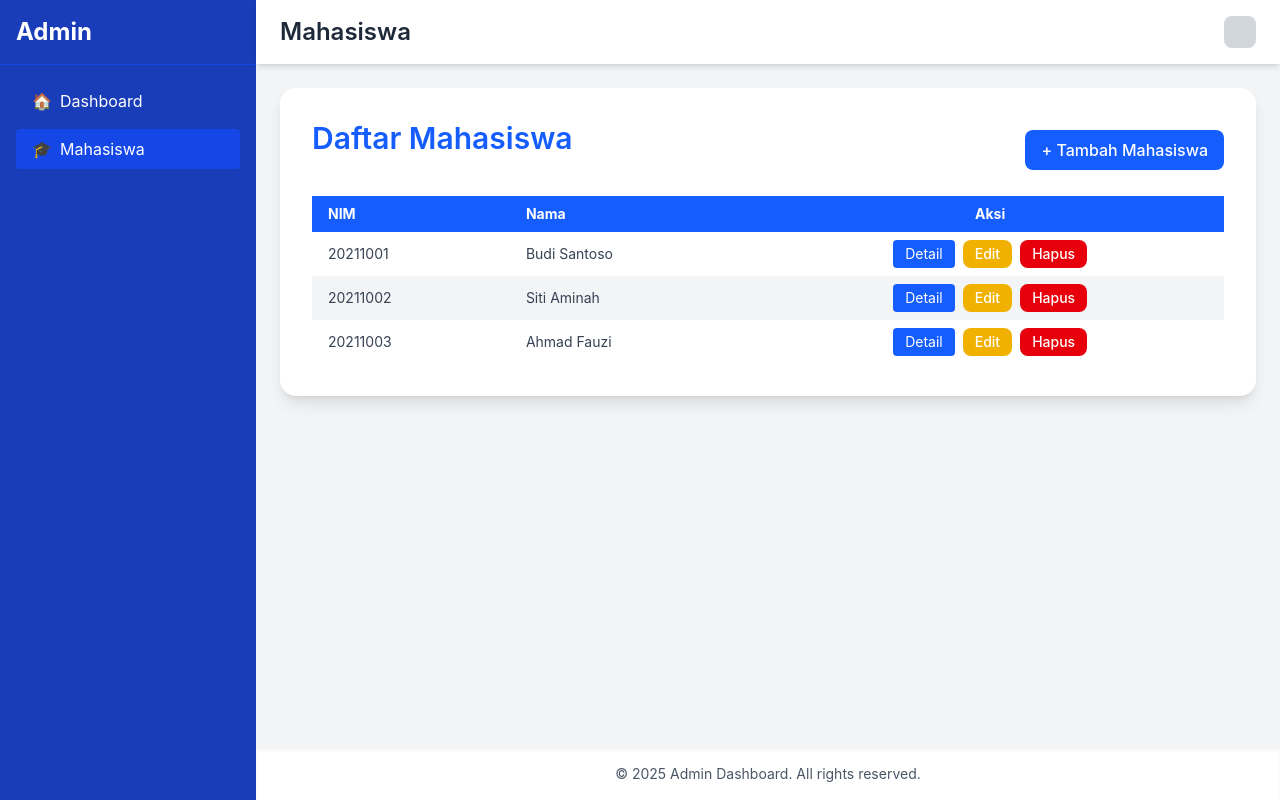
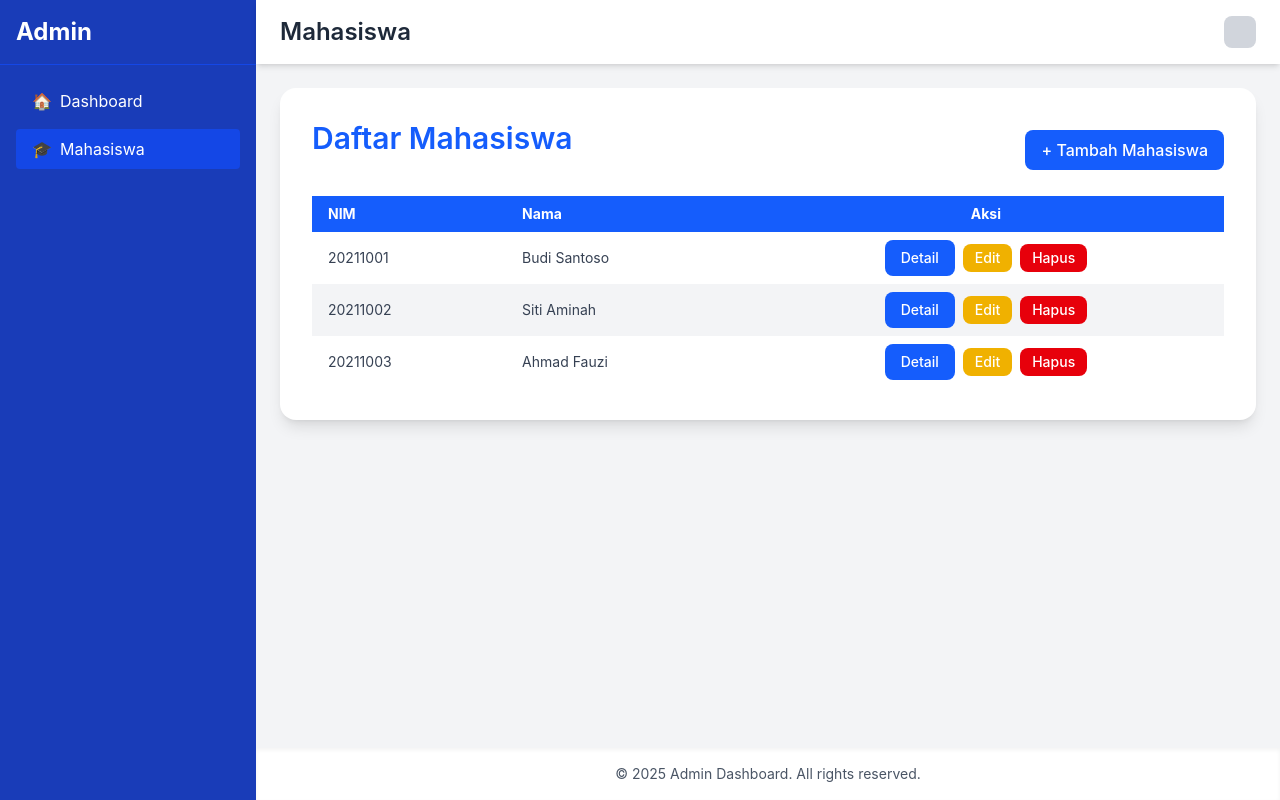
Before and after one commit to syaifurplus/pemsik-202252-4617, a React app in the folder kampus/: page /admin/mahasiswa in a window 1280 px wide. Built offline with nearby package versions, Linux system fonts and the light colour scheme; sample sign-in values are in the browser's storage; the HTML template or start-up script is replaced by a standard one.

Commit message:
hooks navigate, params

```diff
--- a/kampus/src/Pages/Admin/Mahasiswa/Mahasiswa.jsx
+++ b/kampus/src/Pages/Admin/Mahasiswa/Mahasiswa.jsx
@@ -2,9 +2,13 @@
 import Heading from "@/Pages/Admin/Components/Heading";
 import Button from "@/Pages/Admin/Components/Button";
 
+import { useNavigate } from "react-router-dom";
+
 import { mahasiswaList } from "@/Data/Dummy";
 
 const Mahasiswa = () => {
+  const navigate = useNavigate();
+
   const handleEdit = (nama) => alert(`Edit data ${nama}`);
   const handleDelete = (nama) => {
     if (confirm(`Yakin ingin hapus ${nama}?`)) alert("Data berhasil dihapus!");
@@ -34,12 +38,11 @@
               <td className="py-2 px-4">{mhs.nim}</td>
               <td className="py-2 px-4">{mhs.nama}</td>
               <td className="py-2 px-4 text-center space-x-2">
-                <a
-                  href={`/admin/mahasiswa/${mhs.nim}`}
-                  className="inline-block bg-blue-600 hover:bg-blue-700 text-white text-sm px-3 py-1 rounded"
+                <Button
+                  onClick={() => navigate(`/admin/mahasiswa/${mhs.nim}`)}
                 >
                   Detail
-                </a>
+                </Button>
                 <Button
                   size="sm"
                   variant="warning"
--- a/kampus/src/Pages/Admin/MahasiswaDetail/MahasiswaDetail.jsx
+++ b/kampus/src/Pages/Admin/MahasiswaDetail/MahasiswaDetail.jsx
@@ -1,12 +1,13 @@
 import Card from "@/Pages/Admin/Components/Card";
 import Heading from "@/Pages/Admin/Components/Heading";
+
+import { useParams } from "react-router-dom";
 
 import { mahasiswaList } from "@/Data/Dummy";
 
 const MahasiswaDetail = () => {
 
-  const path = window.location.pathname;
-  const nim = path.split("/").pop();
+  const { nim } = useParams();
 
   const mahasiswa = mahasiswaList.find((m) => m.nim === nim);
 
--- a/kampus/src/Pages/Auth/Login/Login.jsx
+++ b/kampus/src/Pages/Auth/Login/Login.jsx
@@ -6,9 +6,13 @@
 import Heading from "@/Pages/Auth/Components/Heading";
 import Form from "@/Pages/Auth/Components/Form";
 
+import { useNavigate } from "react-router-dom";
+
 import { dummyUser } from "@/Data/Dummy";
 
 const Login = () => {
+  const navigate = useNavigate();
+
   const handleSubmit = (e) => {
     e.preventDefault();
     const email = e.target.email.value;
@@ -16,7 +20,7 @@
 
     if (email === dummyUser.email && password === dummyUser.password) {
       localStorage.setItem("user", JSON.stringify(dummyUser));
-      window.location.href = "/admin";
+      navigate("/admin");
     } else {
       alert("Email atau password salah!");
     }
```
Also changed, not shown: 1 other file (tests, documents, lock files or other folders).
